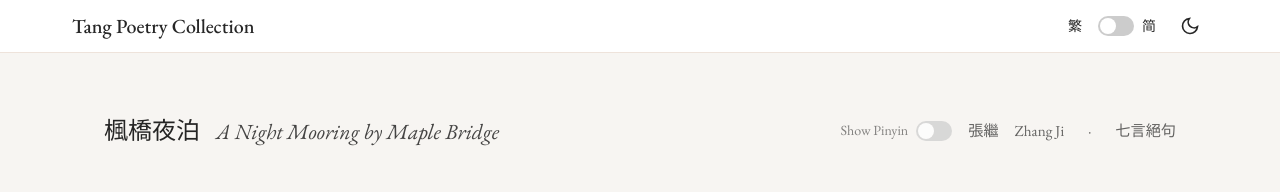
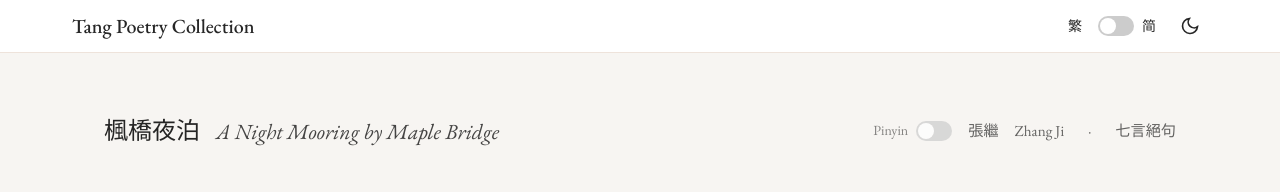
Before and after one commit to tnm/tang-poems, a React (Vite) app: page /poem/a-night-mooring-by-maple-bridge in a window 1280 px wide. Shown: the top 192 px of the page. Built offline with nearby package versions, Linux system fonts and the light colour scheme.

Commit message:
Simpler text

```diff
--- a/src/components/PoemHeader.tsx
+++ b/src/components/PoemHeader.tsx
@@ -56,7 +56,7 @@ export default function PoemHeader({ poem, showPinyin, setShowPinyin }: PoemHead
           gap: '2rem',
         }}
       >
-        <ToggleSwitch checked={showPinyin} onChange={setShowPinyin} label="Show Pinyin" />
+        <ToggleSwitch checked={showPinyin} onChange={setShowPinyin} label="Pinyin" />
         <div style={{ fontSize: '0.95rem', color: 'var(--color-text)', opacity: 0.7 }}>
           <span>{getText(poem.author.chinese)}</span>
           <span style={{ margin: '0 0.5rem' }}>·</span>
--- a/src/components/PoemView.tsx
+++ b/src/components/PoemView.tsx
@@ -92,7 +92,7 @@ export default function PoemView() {
           <ToggleSwitch
             checked={showPinyin}
             onChange={setShowPinyin}
-            label="Show Pinyin"
+            label="Pinyin"
           />
           <span style={{ fontFamily: 'var(--font-chinese)' }}>
             {getText(poem.author.chinese)}
```
